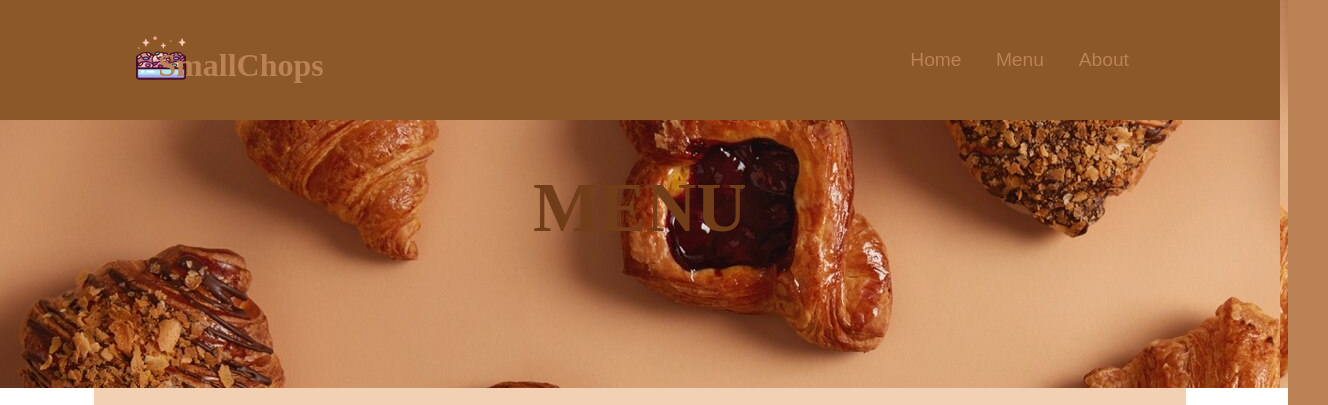
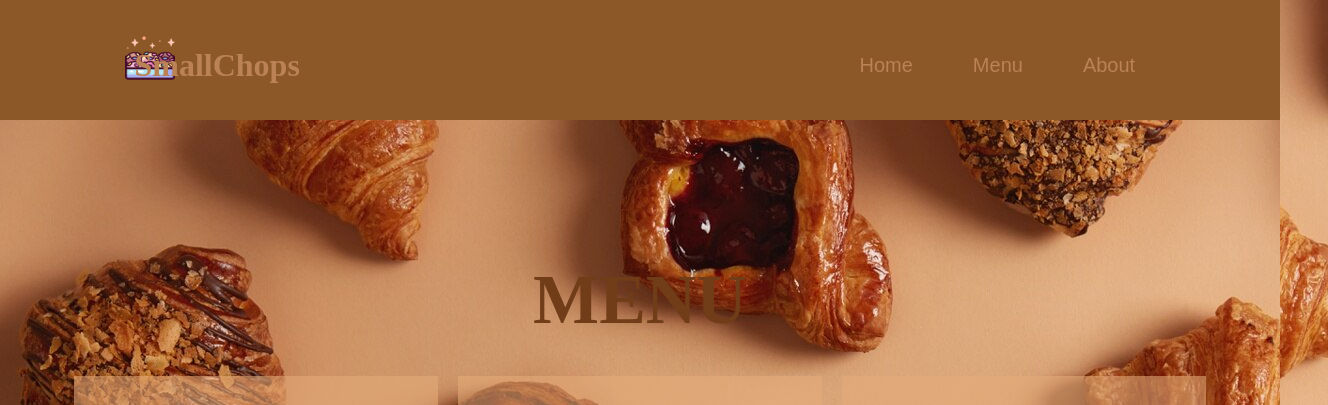
Before and after one commit to Catangel007/Restaurant-page2.0, a website built with webpack: page src/template.html in a window 1280 px wide. Both pictures are taken after a click on the button "Menu". Shown: the top 405 px of the page, 1328 px wide, since content can reach past the window. Built offline with nearby package versions, Linux system fonts and the light colour scheme.

Commit message:
fixed bug : syntax error

```diff
--- a/src/menu.js
+++ b/src/menu.js
@@ -40,6 +40,7 @@
             <p id="menu-price">${price}</p>
             <button id="cart-btn">Add to Cart</button>
         `;
+
         return menuItem;
     }
 
@@ -58,6 +59,8 @@
         button.alt = `Scroll left`;
         return button;
     }
+
+
 
     function rotateItems(array, direction) {
         if (direction === 'left') {
@@ -96,6 +99,7 @@
         content.appendChild(menuHeader);
         content.appendChild(menuContainer);
         updateDisplay();
+
     }
     return { init};
 })();
--- a/src/styles.css
+++ b/src/styles.css
@@ -12,23 +12,24 @@
       width:100vw;
     }
 
-   button{
+   #menu,#home,#about{
      background-color: rgb(140, 88, 40);
-     height: 50px;
-     width: 80px;
-     border:0;
-     font-size: larger;
+     padding: 10px 20px;
+     font-size: 16px;
      color: rgb(186, 130, 85);
+     border: none;
+     cursor: pointer;
+     font-size: 20px;
    }
 
 
-   button:hover{
+   #home:hover,#menu:hover,#about:hover{
     color: rgb(222, 171, 129);
    }
-
-   button:active{
+s
+   #home:active,#menu:active,#about:active{
     text-decoration: underline;
-    color:rgb(186, 130, 85); ;
+    color:rgb(186, 130, 85);
     }
 
   header>h1{
@@ -43,6 +44,7 @@
     align-items: center;
     justify-content: space-around;
     color: rgb(186, 130, 85);
+    margin-top: 2rem;
 
   }
 
@@ -67,7 +69,7 @@
   }
   .company-name{
     position: relative;
-    right: 300px;
+    right: 290px;
     top: 5px;
     font-family:"Papyrus","Brush Script MT","Dancing Script";
     font-weight: 1.5em;
@@ -168,10 +170,9 @@
     font-size: 70px;
     font-weight: 700;
     font-family: 'Times New Roman', Times, serif;
-    height:20vh;
+    height:15vh;
     width: 40vw;
-   margin: 2em;
-
+   margin-top: 2em;
   }
 
   #menu-item{
@@ -190,7 +191,7 @@
 
   #menu-price{
     color: rgb(113, 61, 24) ;
-    height: 300px;
+    height: 30px;
     width: 300px;
     text-align: center;
     font-size: large;
@@ -199,13 +200,20 @@
   background-color: rgb(113, 61, 24);
    color: rgb(186, 130, 85);
    border-radius: 5px;
-   height: 10px ;
+   height: 50px ;
+   width: 300px;
+   border: none;
 }
   #menu-container{
-    margin-bottom: 5rem;
+    /* margin-bottom: 5rem;
    display: flex;
-   margin-bottom: 10vh;
-   background-color:rgb(255, 255, 255);
+   margin-bottom: 30vh;
+    */
+    display: flex;
+    justify-content: center;
+    gap: 20px;
+    margin-top: 10px;
+
   }
 
   #scroll-right, #scroll-left{
--- a/src/template.html
+++ b/src/template.html
@@ -12,12 +12,12 @@
 
         <logo><img src="images/doughnut.png" height="50px" width="50px" alt="picture of a beautiful woman with curly and dark brown skin"></logo>
         <h1 class="company-name">SmallChops</h1>
-    <div id="menu">
-        <nav>
+    <div id="menu-container">
+
             <button id="home">Home</button>
             <button id="menu">Menu</button>
             <button id="about">About</button>
-        </nav>
+
     </div>
 </header>
 <div id="content">
```
